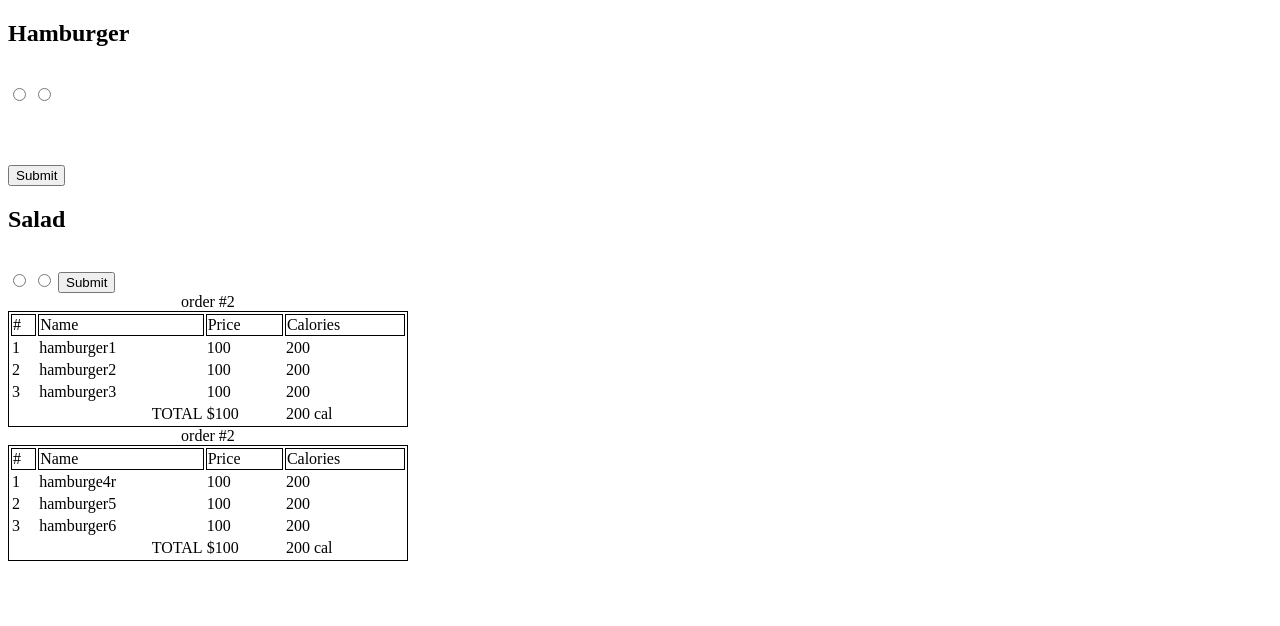
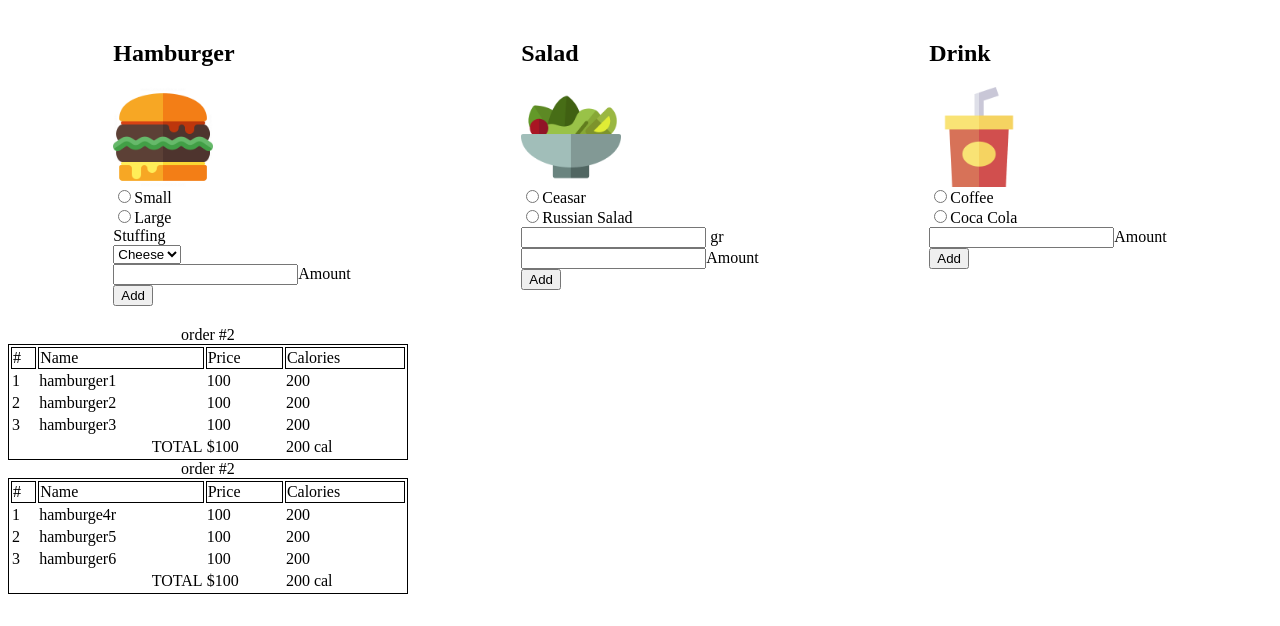
Before and after one commit to epam-js-march-2019/js-2, a plain HTML site: page Sumkina_Olga/index.html in a window 1280 px wide. Drawn offline with Linux system fonts and the light colour scheme.

Commit message:
define drink & salad classes

```diff
--- a/Sumkina_Olga/FoodFactory.js
+++ b/Sumkina_Olga/FoodFactory.js
@@ -13,9 +13,9 @@ FoodFactory.prototype.createFood = function(options){
 	switch(options.type){
 		case Hamburger.FOOD_TYPE: this.type = Hamburger; // type ~ class ~ constructor ~ function
 		break;
-		case SALAD: this.type = Salad;
+		case Salad.FOOD_TYPE: this.type = Salad;
 		break;
-		case DRINK: this.type = Drink;
+		case Drink.FOOD_TYPE: this.type = Drink;
 		break;
 		default: console.error('Unknown food type: ' + options.type);
 	}
@@ -24,12 +24,17 @@ FoodFactory.prototype.createFood = function(options){
 }
 
 var foodFactory = new FoodFactory();
+
 var hamburger = foodFactory.createFood({type: Hamburger.FOOD_TYPE,
 	size: Hamburger.SIZE_SMALL,
 	stuffing: Hamburger.STUFFING_CHEESE});
 console.log(hamburger);
 
-var large_hamburger = foodFactory.createFood({type: Hamburger.FOOD_TYPE,
-	size: Hamburger.SIZE_LARGE,
-	stuffing: Hamburger.STUFFING_POTATO});
-console.log(large_hamburger);
+var russianSalad = foodFactory.createFood({type: Salad.FOOD_TYPE,
+	weight: 200,
+	typeSalad: Salad.RUSSIAN_SALAD});
+console.log(russianSalad);
+
+var coffee = foodFactory.createFood({type: Drink.FOOD_TYPE,
+	typeDrink: Drink.COFFEE});
+console.log(coffee);
--- a/Sumkina_Olga/index.html
+++ b/Sumkina_Olga/index.html
@@ -7,36 +7,53 @@
 	<link href="style.css" rel="stylesheet"/>
 </head>
 <body>
+	<section class="menu">
 
-	<div>
+		<div class="menu__hamburger food">
 			<h2>Hamburger</h2>
-		<img>
+			<img src="img/hamburger.png">
 			<form>
-			<input type="radio" name="">
-			<input type="radio" name="">
-			<section>
-				<option></option>
-				<option></option>
-				<option></option>
-			</section>
-			<input type="submit" name="">
+				<input type="radio" name="small">Small <br>
+				<input type="radio" name="large">Large <br>
+				<label for="stuffing">Stuffing</label><br>
+				<select id="stuffing">
+					<option>Cheese</option>
+					<option>Potato</option>
+					<option>Salad</option>
+				</select><br>
+				<input type="text" name="">Amount<br>
+				<input id="add-hamburger" type="submit" value="Add">
 			</form>
 		</div>
 
-	<div>
+		<div class="menu__salad food">
 			<h2>Salad</h2>
-		<img>
+			<img src="img/salad.png">
 			<form>
-			<input type="radio" name="">
-			<input type="radio" name="">
-			<input type="submit" name="">
+				<input type="radio" name="ceasar">Ceasar <br>
+				<input type="radio" name="russian_salad">Russian Salad<br>
+				<input type="text" name="weight"> gr<br>
+				<input type="text" name="">Amount<br>
+				<input id="add-salad" type="submit" value="Add">
 			</form>
 		</div>
 
+		<div class="menu__drink food">
+			<h2>Drink</h2>
+			<img src="img/drink.png">
+			<form>
+				<input type="radio" name="coffee">Coffee<br>
+				<input type="radio" name="Cola">Coca Cola<br>
+				<input type="text" name="">Amount<br>
+				<input id="add-drink" type="submit" value="Add">
+			</form>
+		</div>
+
+
+	</section>
 	<div id="done-order">
 
 		</div>
-
 <!--
 	<script type="text/javascript" src='script.js'></script> -->
 	<script type="text/javascript" src='sprite.js'></script>
--- a/Sumkina_Olga/sprite.js
+++ b/Sumkina_Olga/sprite.js
@@ -77,39 +77,65 @@ constructor(options){
 }
 }
 
-
 // Salad
 
 class Salad extends Food {
+	static FOOD_TYPE = "Salad";
+	static CEASAR = "Ceasar";
+	static RUSSIAN_SALAD = "Russian salad";
+
 
 // todo: override price & calories depending on weight
 
 get weight() {
-	return _weight;
+	return this._weight;
 }
 
 get type() {
-	return _type;
+	return this._type;
 }
 
 constructor(options){
-	_weight = options.weight;
-	_type = options.type;
+
+	super(options);
+	switch(options.typeSalad){
+		case Salad.CEASAR: this.increment(100, 20);
+		break;
+		case Salad.RUSSIAN_SALAD: this.increment(50, 80);
+		break;
+		default: console.error("Unknown type of salad " + options.typeSalad);
+	}
+
+	this._weight = options.weight;
+	this._type = options.typeSalad;
+
 }
 }
 
 // Drink
 
 class Drink extends Food {
-
+	static FOOD_TYPE = "Drink";
+	static COFFEE = "Coffee";
+	static COLA = "Cola";
 // tdo: override p&c
 
 get type() {
-	return _type;
+	return this._type;
 }
 
 constructor(options){
-	_type = options.type;
+
+	super(options);
+	switch (options.typeDrink){
+		case Drink.COFFEE: this.increment(50, 40);
+		break;
+		case Drink.COLA: this.increment(80, 20);
+		break;
+		default: console.error("Unknown type of drink " + options.typeDrink);
+	}
+
+	this._type = options.typeDrink;
 }
 }
 
--- a/Sumkina_Olga/style.css
+++ b/Sumkina_Olga/style.css
@@ -6,3 +6,20 @@
 .order__criteria td{
 	border: 1px solid black;
 }
+
+.menu {
+	display: flex;
+	flex-flow: row nowrap;
+	justify-content: space-around;
+	margin: 20px;
+}
+
+.food {
+	display: flex;
+	flex-flow: column nowrap;
+
+}
+
+.food img {
+	width: 100px;
+}
```
Also changed, not shown: Sumkina_Olga/img/drink.png (added), Sumkina_Olga/img/hamburger.jpg (added), Sumkina_Olga/img/hamburger.png (added), Sumkina_Olga/img/salad.png (added). Lines whose indentation alone changed are shown as unchanged.
